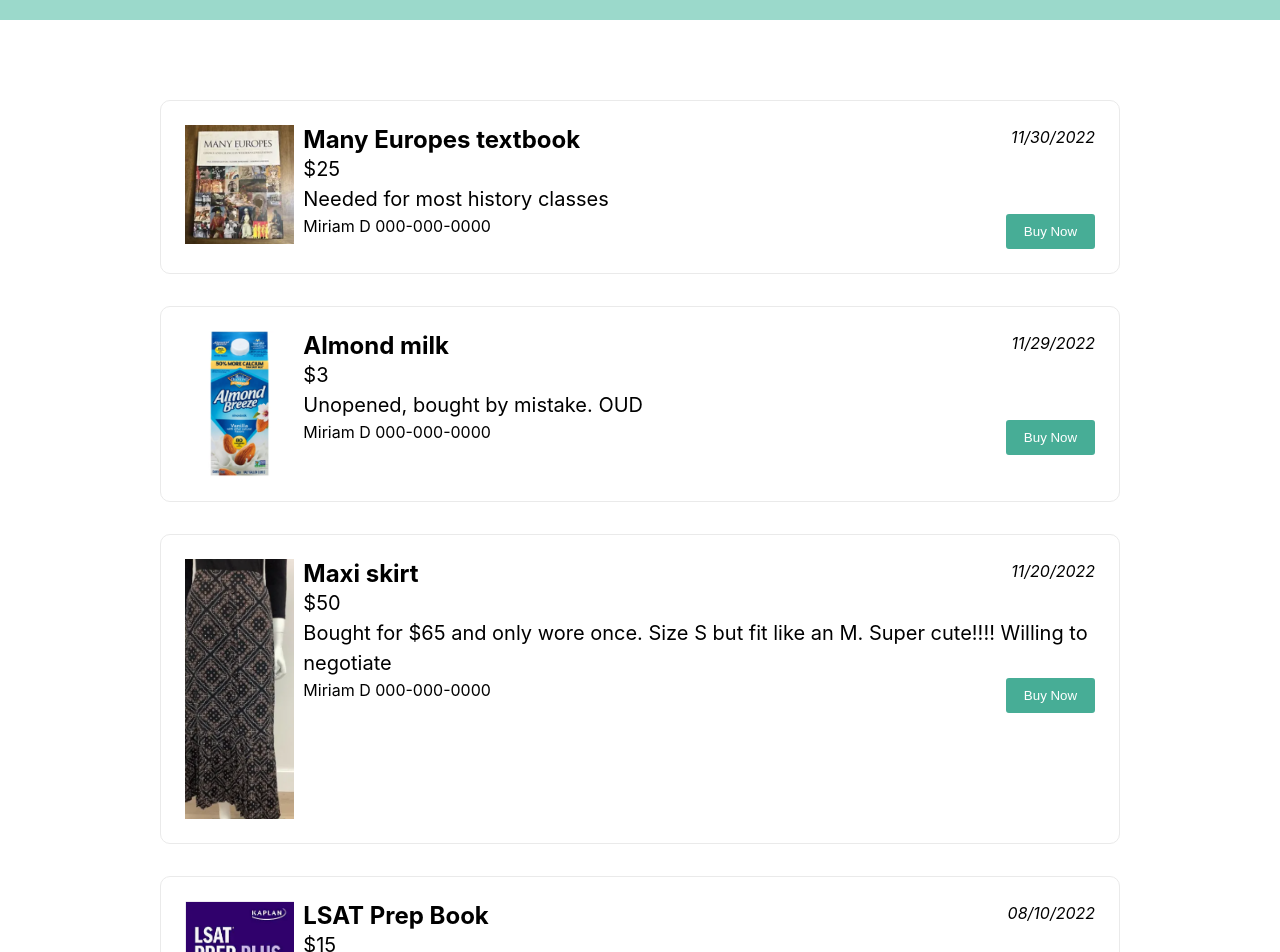
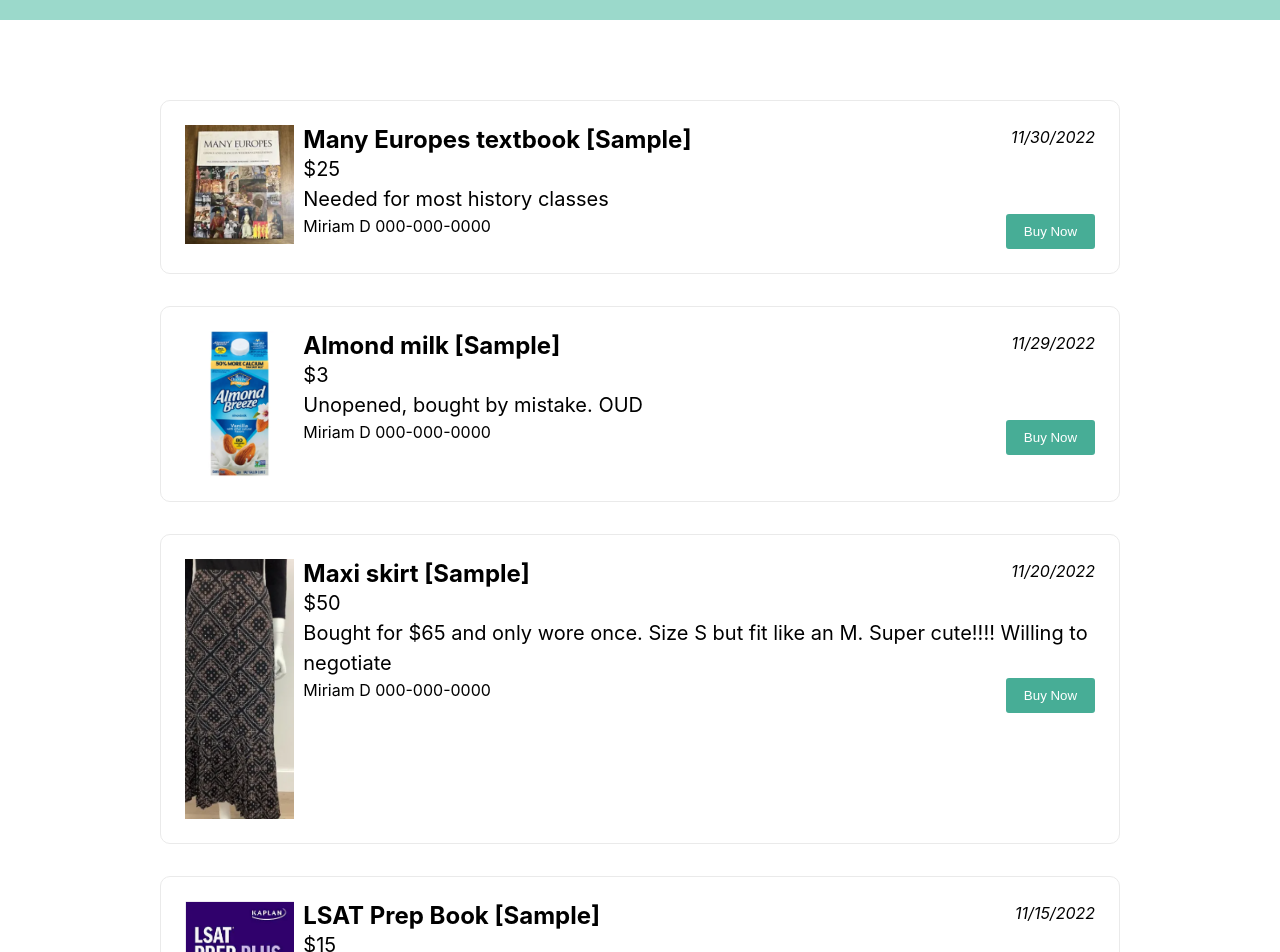
Before and after one commit to MDreyfuss/campus-deals, a Next.js app: page / in a window 1280 px wide. Shown: the part 140-1092 px from the top of the page. Built offline with nearby package versions, Linux system fonts and the light colour scheme.

Commit message:
minor changes to hardcoded sample products

```diff
--- a/pages/index.tsx
+++ b/pages/index.tsx
@@ -12,7 +12,7 @@ export default function Home() {
           <a className={styles.card}>
             <img src="/manyeuropespic.png" className={styles.img}/>
             <div className = {styles.textDiv}>
-            <h2>Many Europes textbook</h2>
+            <h2>Many Europes textbook [Sample]</h2>
             <p className={styles.date}>11/30/2022</p>
             <p className={styles.cost}>$25</p>
             <p className={styles.description}>Needed for most history classes</p>
@@ -24,7 +24,7 @@ export default function Home() {
           <a className={styles.card}>
             <img src="/almondmilkpic.png" className={styles.img}/>
             <div className = {styles.textDiv}>
-            <h2>Almond milk</h2>
+            <h2>Almond milk [Sample]</h2>
             <p className={styles.date}>11/29/2022</p>
             <p className={styles.cost}>$3</p>
             <p className={styles.description}>Unopened, bought by mistake. OUD</p>
@@ -36,7 +36,7 @@ export default function Home() {
           <a className={styles.card}>
             <img src="/skirtpic.png" className={styles.img}/>
             <div className = {styles.textDiv}>
-            <h2>Maxi skirt</h2>
+            <h2>Maxi skirt [Sample]</h2>
             <p className={styles.date}>11/20/2022</p>
             <p className={styles.cost}>$50</p>
             <p className={styles.description}>Bought for $65 and only wore once. Size S but fit like an M. Super cute!!!! Willing to negotiate</p>
@@ -49,8 +49,8 @@ export default function Home() {
           <a className={styles.card}>
             <img src="/lsatbookpic.png" className={styles.img}/>
             <div className = {styles.textDiv}>
-            <h2>LSAT Prep Book</h2>
-            <p className={styles.date}>08/10/2022</p>
+            <h2>LSAT Prep Book [Sample]</h2>
+            <p className={styles.date}>11/15/2022</p>
             <p className={styles.cost}>$15</p>
             <p className={styles.description}></p>
             <p className={styles.contact}>Miriam D 000-000-0000 </p>
```
